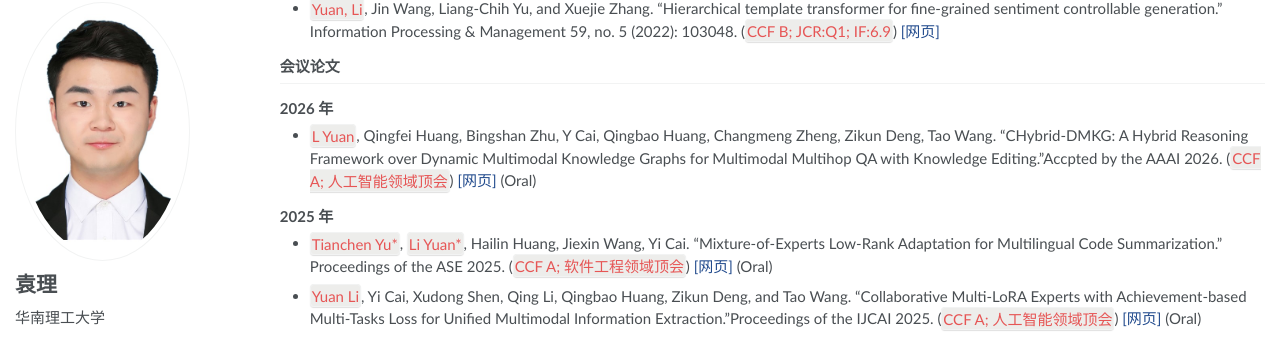
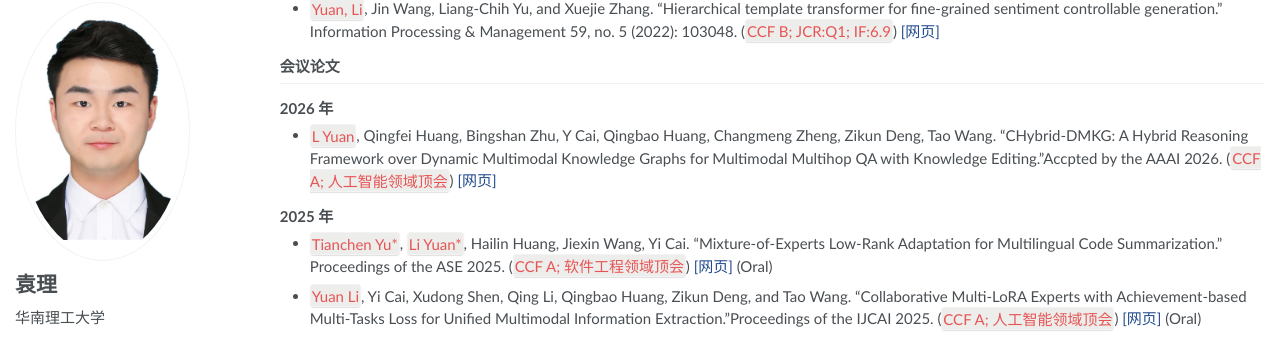
Before and after one commit to YuanLi95/YuanLi95.github.io, a Jekyll site: the page built from _pages/about.md, in a window 1280 px wide and 900 px high, scrolled down 856 px. Shown: the part 89-426 px from the top of the window. Built offline with Jekyll 4.4.1, drawn with Linux system fonts in a browser that asks for light colours; some web fonts are replaced.

Commit message:
Update about.md

```diff
--- a/_pages/about.md
+++ b/_pages/about.md
@@ -84,7 +84,7 @@ redirect_from:
 ### 会议论文
 ---
 ### 2026 年
-- `L Yuan`, Qingfei Huang, Bingshan Zhu, Y Cai, Qingbao Huang, Changmeng Zheng, Zikun Deng, Tao Wang. "CHybrid-DMKG: A Hybrid Reasoning Framework over Dynamic Multimodal Knowledge Graphs for Multimodal Multihop QA with Knowledge Editing."Accpted by the AAAI 2026. (`CCF A;  人工智能领域顶会`)  [[网页]](https://arxiv.org/abs/2505.06303) (Oral)
+- `L Yuan`, Qingfei Huang, Bingshan Zhu, Y Cai, Qingbao Huang, Changmeng Zheng, Zikun Deng, Tao Wang. "CHybrid-DMKG: A Hybrid Reasoning Framework over Dynamic Multimodal Knowledge Graphs for Multimodal Multihop QA with Knowledge Editing."Accpted by the AAAI 2026. (`CCF A;  人工智能领域顶会`)  [[网页]](https://arxiv.org/abs/2505.06303)
 
 ### 2025 年
 
```
